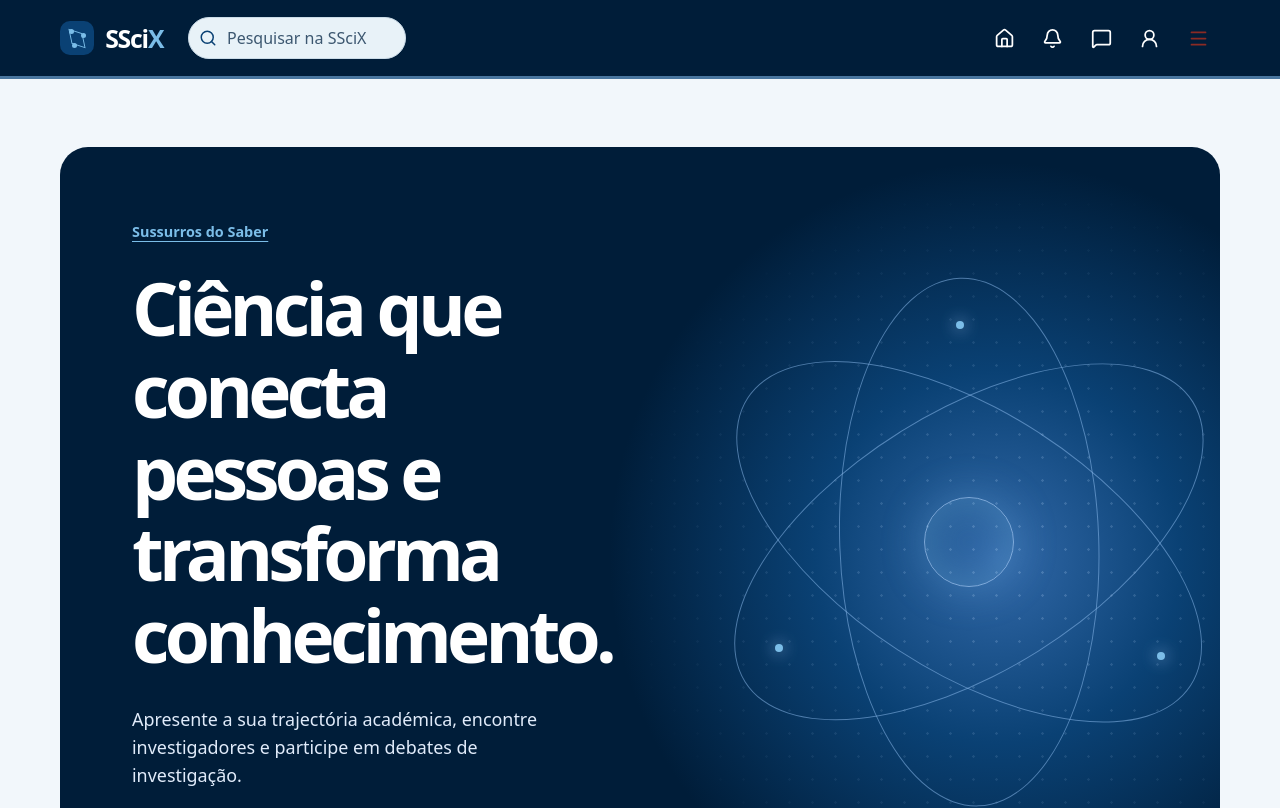
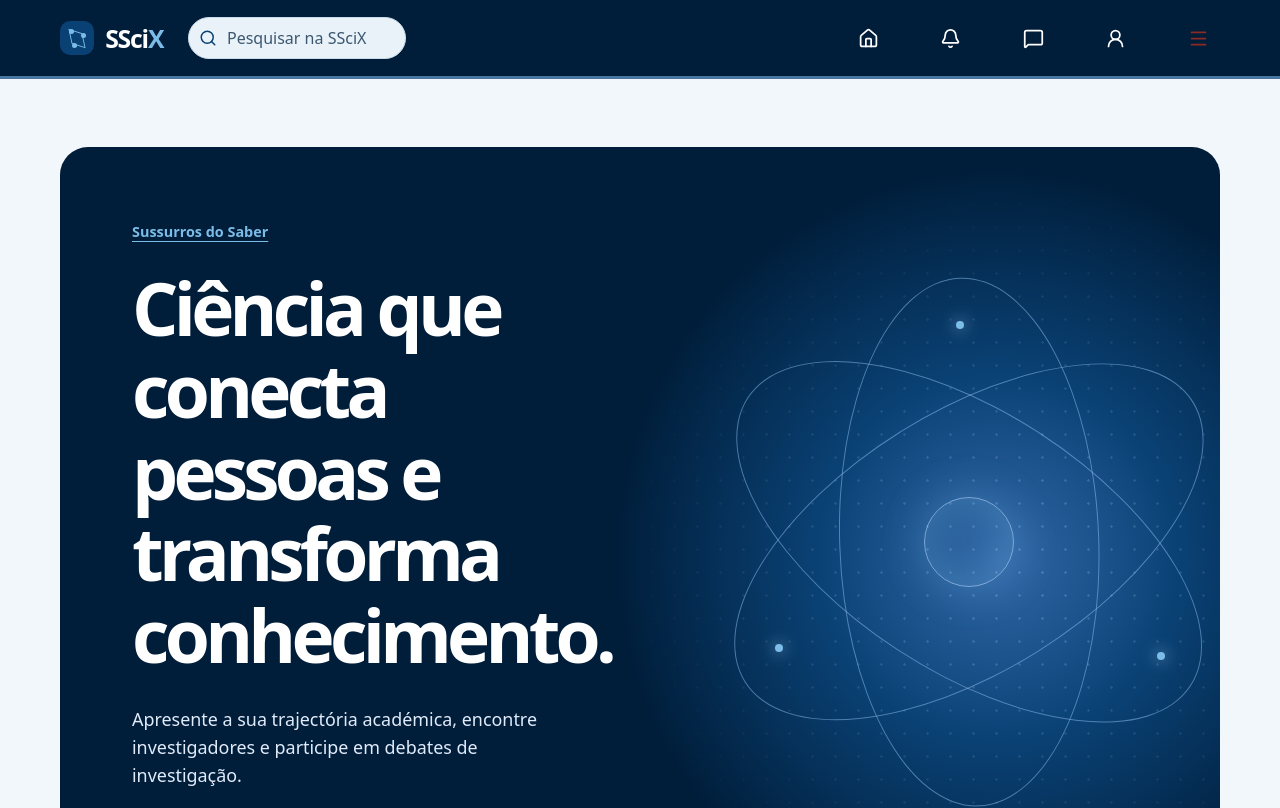
Before and after one commit to mergior-goriate/SSciX, a Next.js app in the folder web/: page / in a window 1280 px wide. Shown: the top 808 px of the page. Built offline with nearby package versions, Linux system fonts and the light colour scheme.

Commit message:
Increase spacing between header navigation icons

```diff
--- a/web/app/styles.css
+++ b/web/app/styles.css
@@ -207,7 +207,7 @@ dd { margin: 0; }
 
 /* Rede académica e acções de perfil. */
 .header-inner { gap: .75rem; }
-.header-inner .main-navigation { gap: .28rem; align-items: center; }
+.header-inner .main-navigation { column-gap: clamp(.75rem, 3vw, 2.75rem); row-gap: .28rem; align-items: center; }
 .main-navigation > a, .navigation-menu summary {
   display: inline-flex; align-items: center; justify-content: center;
   min-height: 44px; min-width: 44px; padding: .28rem .55rem; border-radius: 7px;
```
